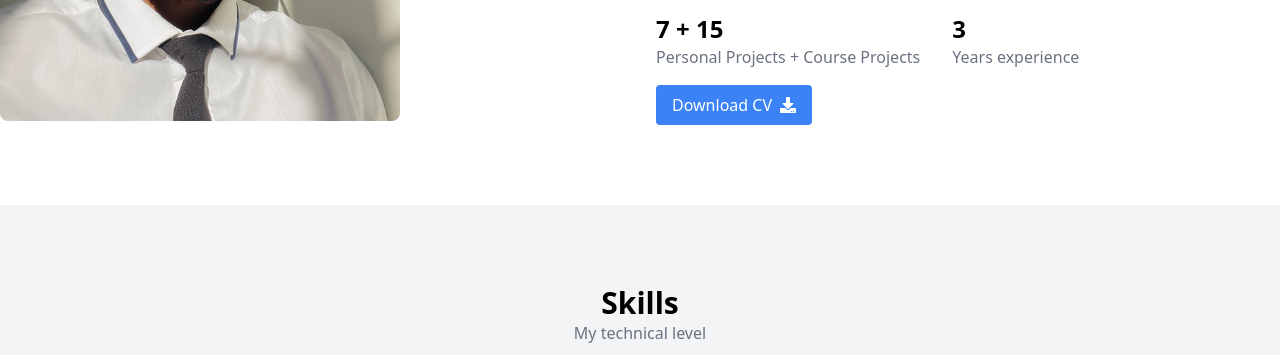
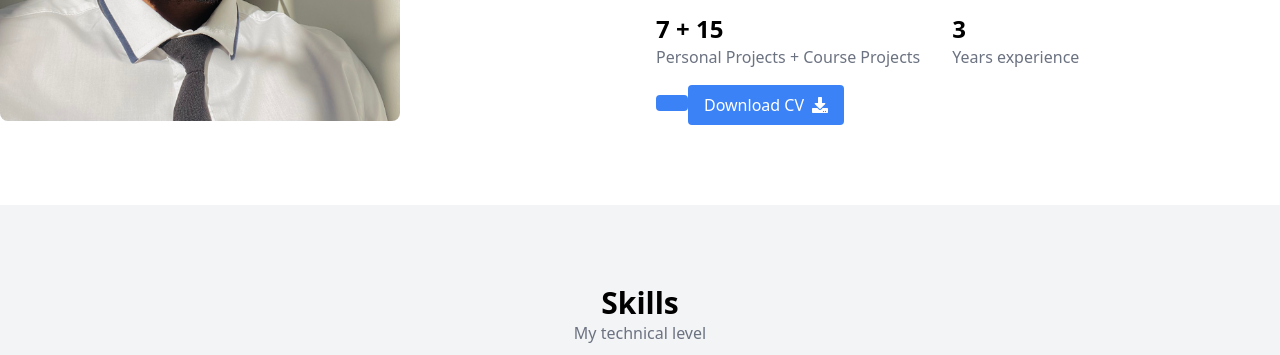
Before and after one commit to LeonMotaung/portfolio, a plain HTML site: page index.html in a window 1280 px wide. Shown: the part 1095-1450 px from the top of the page. Drawn offline with nearby package versions, Linux system fonts and the light colour scheme.

Commit message:
Update index.html

```diff
--- a/index.html
+++ b/index.html
@@ -127,7 +127,7 @@
          </span>
         </div>
        </div>
-       <a class="bg-blue-500 text-white px-4 py-2 rounded inline-flex items-center" download="" href="assets/Leon CV Final.pdf">
+       <button><a class="bg-blue-500 text-white px-4 py-2 rounded inline-flex items-center" download="" href="assets/Leon CV Final.pdf"></button>
         Download CV
         <i class="fas fa-download ml-2">
         </i>
```
